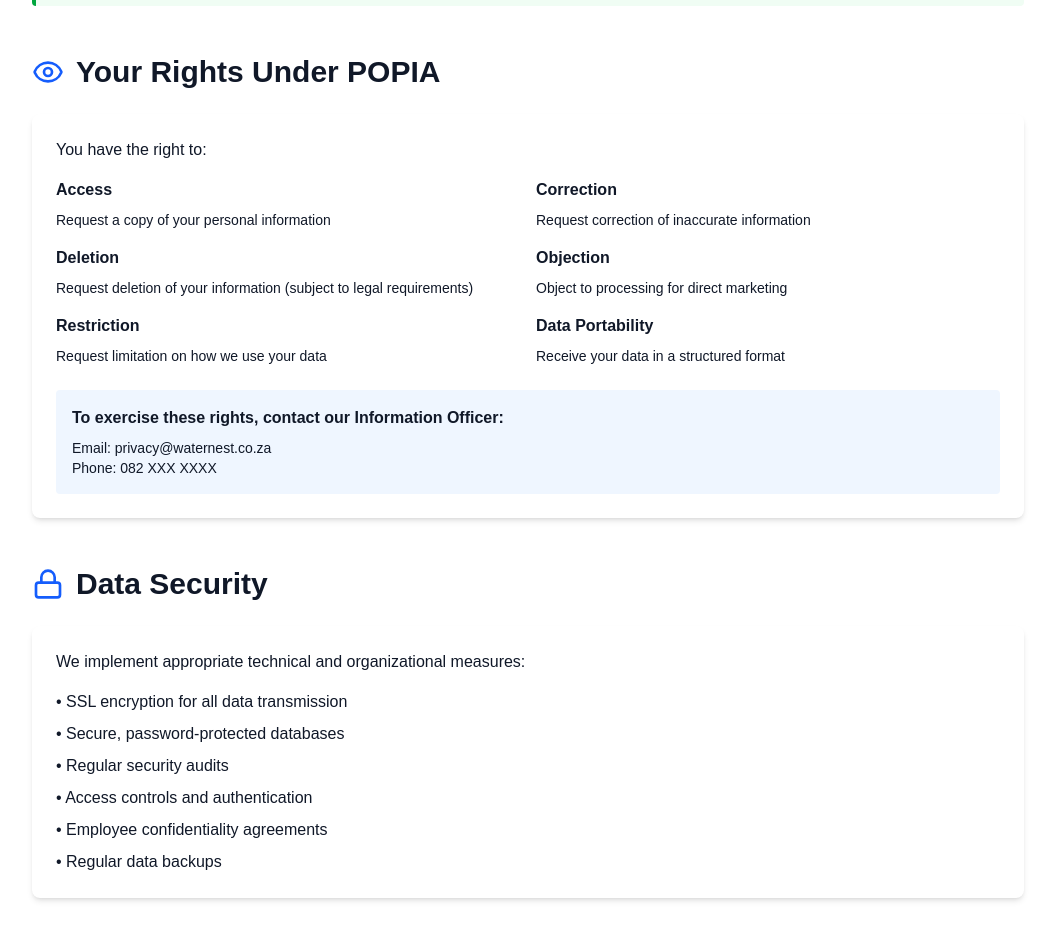
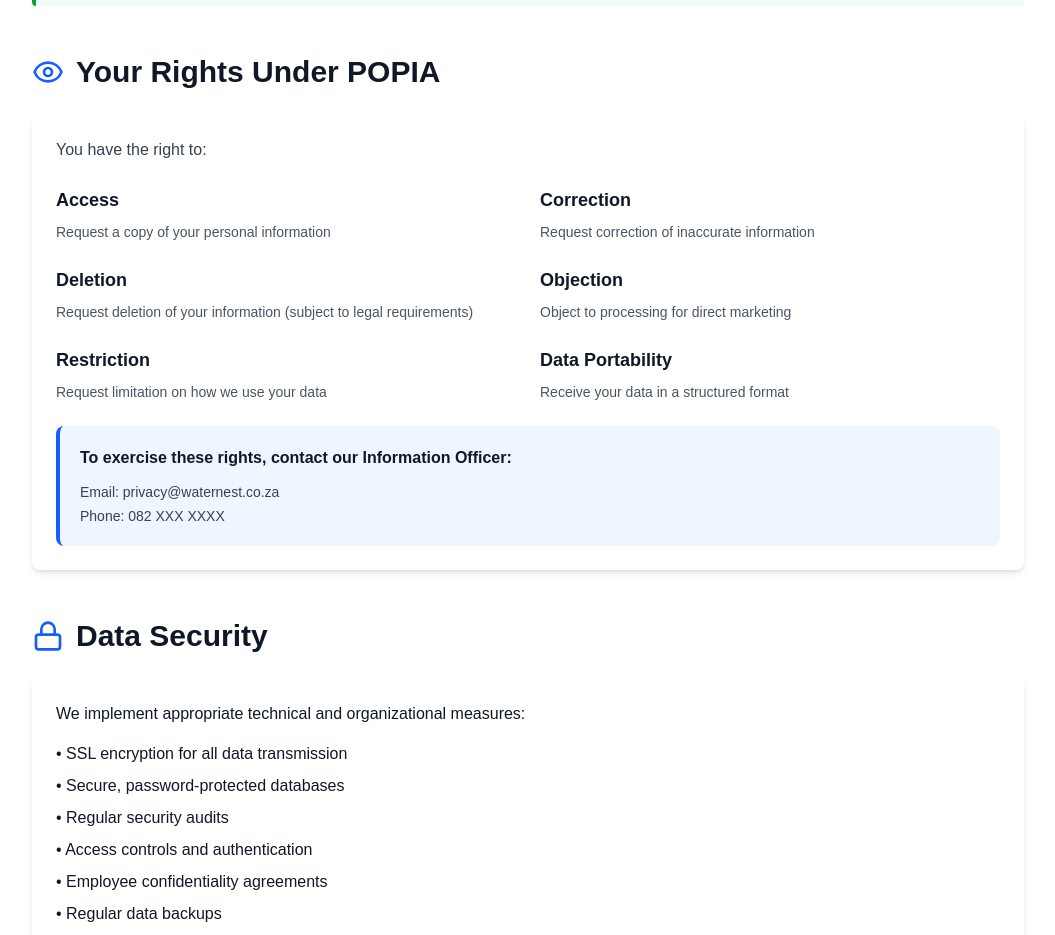
Before and after one commit to DocHarry22/water-nest-ecommerce, a Next.js app: page /privacy in a window 1280 px wide. Shown: the part 2519-3454 px from the top of the page, without its empty margins (112-1167 px from the left). Built offline with nearby package versions, Linux system fonts and the light colour scheme; no server answers.

Commit message:
feat: improve POPIA rights section layout with better typography and spacing

```diff
--- a/src/app/privacy/page.tsx
+++ b/src/app/privacy/page.tsx
@@ -164,37 +164,51 @@ export default function PrivacyPage() {
           Your Rights Under POPIA
         </h2>
         <div className="bg-white rounded-lg shadow-md p-6">
-          <p className="mb-4">You have the right to:</p>
-          <div className="grid md:grid-cols-2 gap-4">
+          <p className="mb-6 text-gray-700">You have the right to:</p>
+          <div className="grid md:grid-cols-2 gap-6 mb-6">
+            {/* Access */}
             <div>
-              <h4 className="font-semibold mb-2">Access</h4>
-              <p className="text-sm">Request a copy of your personal information</p>
+              <h4 className="font-bold text-lg mb-2 text-gray-900">Access</h4>
+              <p className="text-sm text-gray-600">Request a copy of your personal information</p>
             </div>
+
+            {/* Correction */}
             <div>
-              <h4 className="font-semibold mb-2">Correction</h4>
-              <p className="text-sm">Request correction of inaccurate information</p>
+              <h4 className="font-bold text-lg mb-2 text-gray-900">Correction</h4>
+              <p className="text-sm text-gray-600">Request correction of inaccurate information</p>
             </div>
+
+            {/* Deletion */}
             <div>
-              <h4 className="font-semibold mb-2">Deletion</h4>
-              <p className="text-sm">Request deletion of your information (subject to legal requirements)</p>
+              <h4 className="font-bold text-lg mb-2 text-gray-900">Deletion</h4>
+              <p className="text-sm text-gray-600">Request deletion of your information (subject to legal requirements)</p>
             </div>
+
+            {/* Objection */}
             <div>
-              <h4 className="font-semibold mb-2">Objection</h4>
-              <p className="text-sm">Object to processing for direct marketing</p>
+              <h4 className="font-bold text-lg mb-2 text-gray-900">Objection</h4>
+              <p className="text-sm text-gray-600">Object to processing for direct marketing</p>
             </div>
+
+            {/* Restriction */}
             <div>
-              <h4 className="font-semibold mb-2">Restriction</h4>
-              <p className="text-sm">Request limitation on how we use your data</p>
+              <h4 className="font-bold text-lg mb-2 text-gray-900">Restriction</h4>
+              <p className="text-sm text-gray-600">Request limitation on how we use your data</p>
             </div>
+
+            {/* Data Portability */}
             <div>
-              <h4 className="font-semibold mb-2">Data Portability</h4>
-              <p className="text-sm">Receive your data in a structured format</p>
+              <h4 className="font-bold text-lg mb-2 text-gray-900">Data Portability</h4>
+              <p className="text-sm text-gray-600">Receive your data in a structured format</p>
             </div>
           </div>
-          <div className="mt-6 bg-blue-50 p-4 rounded">
-            <p className="font-semibold mb-2">To exercise these rights, contact our Information Officer:</p>
-            <p className="text-sm">Email: privacy@waternest.co.za</p>
-            <p className="text-sm">Phone: 082 XXX XXXX</p>
+
+          <div className="mt-6 bg-blue-50 p-5 rounded-lg border-l-4 border-blue-600">
+            <p className="font-semibold mb-3 text-gray-900">To exercise these rights, contact our Information Officer:</p>
+            <div className="space-y-1">
+              <p className="text-sm text-gray-700"><span className="font-medium">Email:</span> privacy@waternest.co.za</p>
+              <p className="text-sm text-gray-700"><span className="font-medium">Phone:</span> 082 XXX XXXX</p>
+            </div>
           </div>
         </div>
       </section>
```
